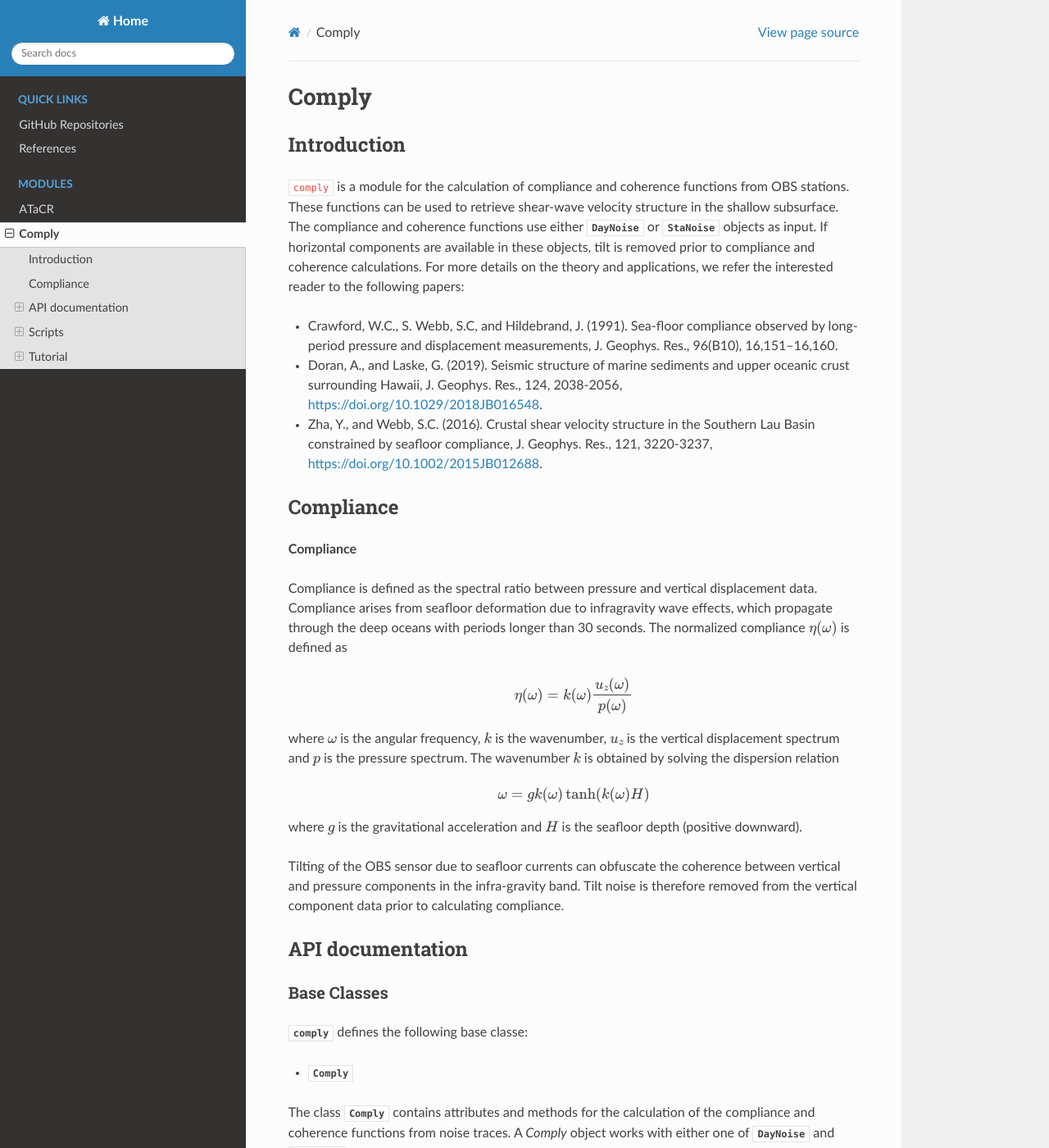
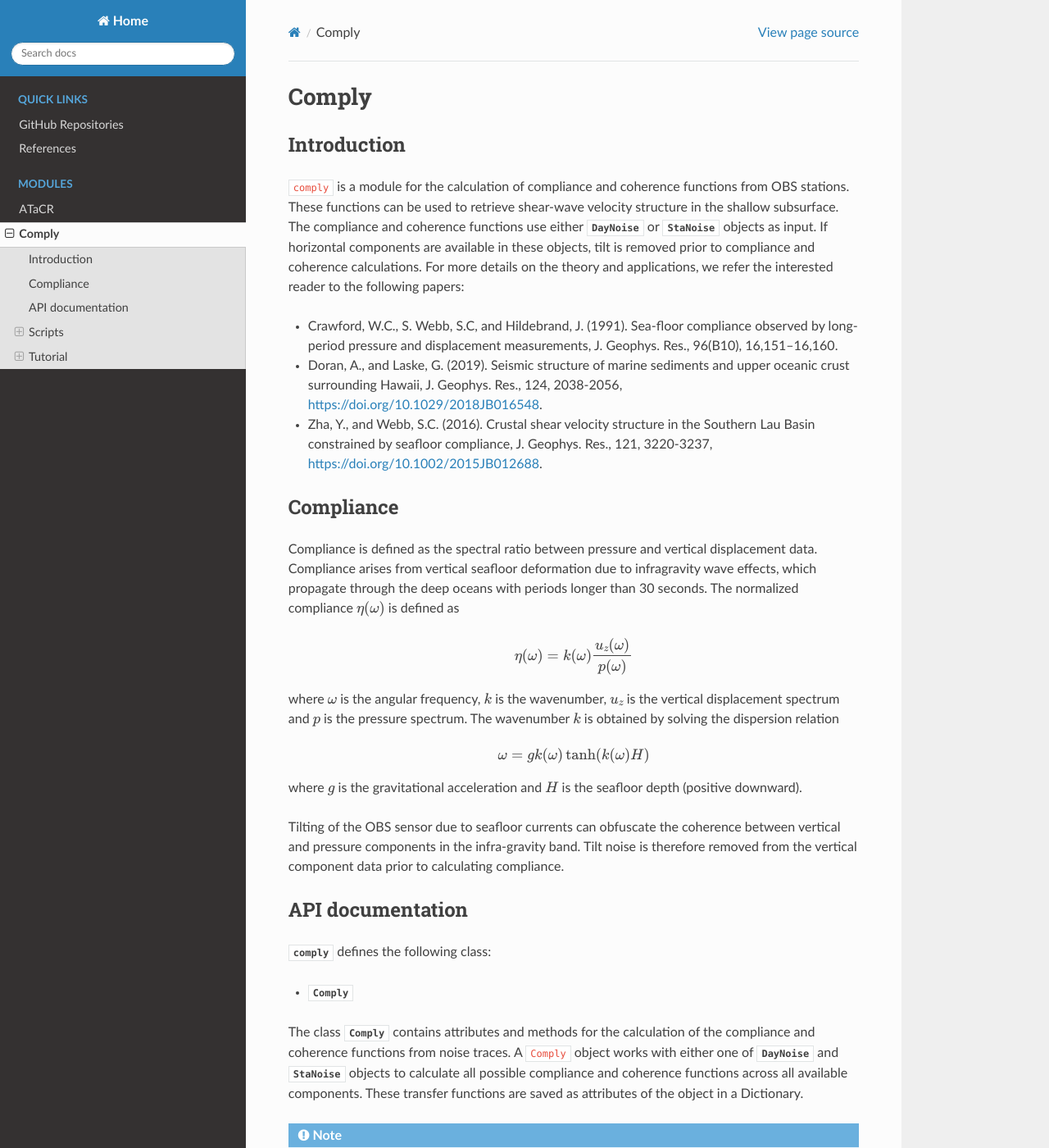
Before and after one commit to nfsi-canada/OBStools, a Sphinx documentation site: the page built from docs/comply.rst, in a window 1280 px wide and 1400 px high. Shown: the whole window at 82% size. Built offline with Sphinx 7.4.7 and the Read the Docs theme 2.0.0, drawn with Linux system fonts in a browser that asks for light colours; some of the changed text lies outside the part shown.

Commit message:
cleaned up docs for comply

```diff
--- a/docs/comply.rst
+++ b/docs/comply.rst
@@ -27,10 +27,8 @@ theory and applications, we refer the interested reader to the following papers:
 Compliance
 **********
 
-**Compliance**
-
 Compliance is defined as the spectral ratio between pressure and vertical
-displacement data. Compliance arises from seafloor deformation due
+displacement data. Compliance arises from vertical seafloor deformation due
 to infragravity wave effects, which propagate through the deep
 oceans with periods longer than 30 seconds. The normalized compliance
 :math:`\eta(\omega)` is defined as
@@ -59,16 +57,13 @@ to calculating compliance.
 API documentation
 *****************
 
-Base Classes
-++++++++++++
-
-:mod:`~obstools.comply` defines the following base classe:
+:mod:`~obstools.comply` defines the following class:
 
 - :class:`~obstools.comply.classes.Comply`
 
 The class :class:`~obstools.comply.classes.Comply` contains attributes
 and methods for the calculation of the compliance and coherence functions
-from noise traces. A `Comply` object works with
+from noise traces. A ``Comply`` object works with
 either one of :class:`~obstools.atacr.classes.DayNoise` and
 :class:`~obstools.atacr.classes.StaNoise` objects to calculate all possible
 compliance and coherence functions across all available components.
--- a/docs/index.rst
+++ b/docs/index.rst
@@ -7,7 +7,8 @@ Documentation
 
 OBStools is a package containing Python tools for processing broadband
 ocean-bottom seismic (OBS) data. Current functionalities include removing
-vertical component noise from tilt and compliance effects. The code uses
+vertical component noise from tilt and compliance effects, and calculating
+compliance functions from vertical displacement and pressure data. The code uses
 the ``StDb`` package for querying and building a station database and
 can be used through command-line scripts.
 
```
Also changed, not shown: other parts of docs/comply.rst (+2 -2 lines).
